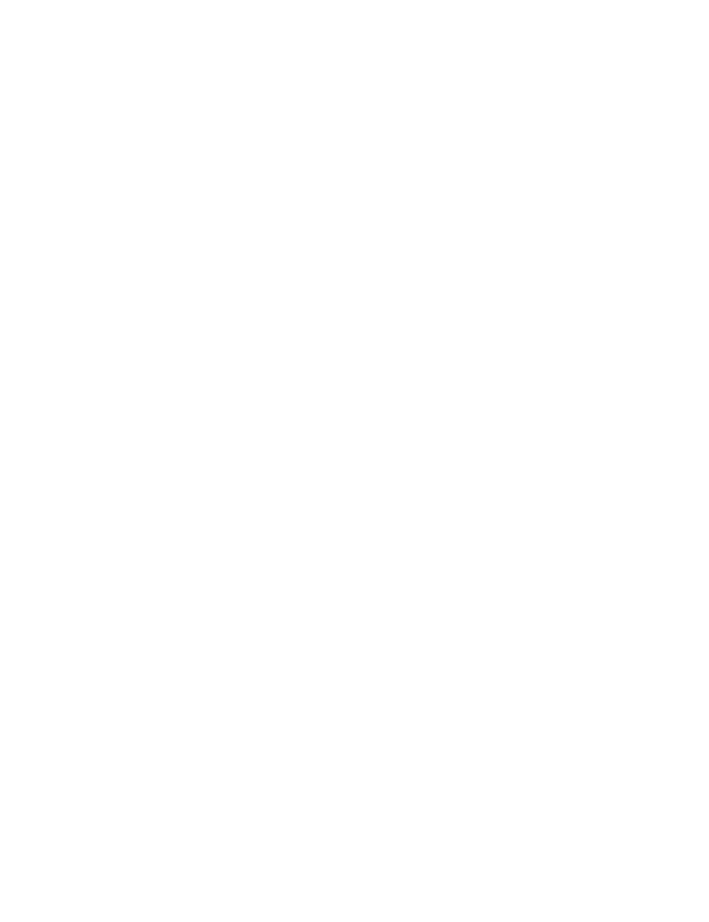
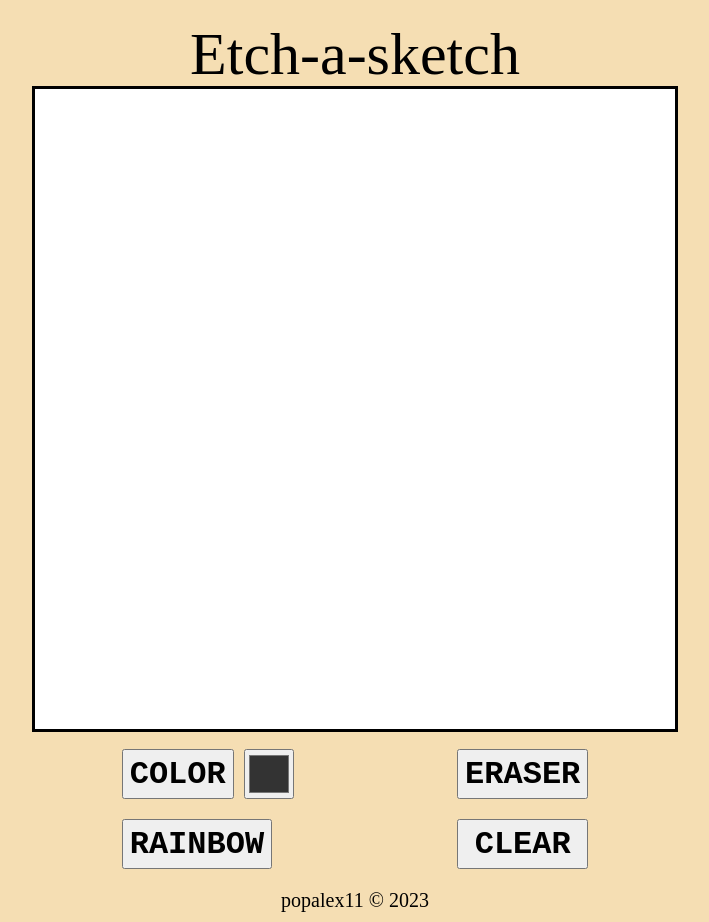
Before and after one commit to popalex11/etch-a-sketch, a plain HTML site: page index.html in a window 1280 px wide. Shown: the whole page, without its empty margins (285-994 px from the left). Before the commit the page ends 800 px from the top, so only its background shows below. Drawn offline with Linux system fonts and the light colour scheme.

Commit message:
Done the website
was so locked in that i forgot to commit, finished it fast

```diff
--- a/app.js
+++ b/app.js
@@ -0,0 +1,99 @@
+
+const DEFAULT_COLOR = '#333333'
+const DEFAULT_MODE = 'color'
+
+let currentColor = DEFAULT_COLOR
+let currentMode = DEFAULT_MODE
+
+function setCurrentColor(color) {
+    currentColor = color
+}
+
+function setCurrentMode(mode){
+    currentMode = mode
+    buttonActivation(mode)
+}
+
+
+const colorPicker = document.getElementById('colorPicker')
+const colorButton = document.getElementById('color')
+const rainbowButton = document.getElementById('rainbow')
+const eraserButton = document.getElementById('eraser')
+const clearButton = document.getElementById('clear')
+const grid = document.getElementById('grid')
+
+colorPicker.oninput = (e) => setCurrentColor(e.target.value)
+colorButton.onclick = () => setCurrentMode('color')
+rainbowButton.onclick = () => setCurrentMode('rainbow')
+eraserButton.onclick = () => setCurrentMode('eraser')
+clearButton.onclick = () => reloadGrid()
+
+function gridSetup() {
+    for(let i=1; i<= 16; i++){
+        const gridRow = document.createElement('div')
+        gridRow.classList.add('row')
+        for(let j=1; j<=16; j++){
+
+            const element = document.createElement("div")
+            element.textContent = " "
+            element.classList.add('grid-element')
+            element.addEventListener("mouseover", changeColor)
+            element.addEventListener("mousedown", changeColor)
+            gridRow.appendChild(element)
+        }
+        grid.appendChild(gridRow)
+    }
+}
+
+let mouseDown = false
+document.body.onmousedown = () => (mouseDown = true)
+document.body.onmouseup = () => (mouseDown = false)
+
+function reloadGrid() {
+    clearGrid()
+    gridSetup()
+}
+
+function clearGrid() {
+    grid.innerHTML = ''
+}
+
+
+function changeColor(e) {
+    if (e.type === 'mouseover' && !mouseDown) return
+
+    if (currentMode === 'rainbow') {
+        const randomR = Math.floor(Math.random() * 256)
+        const randomG = Math.floor(Math.random() * 256)
+        const randomB = Math.floor(Math.random() * 256)
+        e.target.style.backgroundColor = `rgb( ${randomR}, ${randomG}, ${randomB})`
+    } else if (currentMode === 'color') {
+        e.target.style.backgroundColor = currentColor
+    } else if (currentMode === 'eraser') {
+        e.target.style.backgroundColor = '#fefefe'
+    }
+}
+
+
+function buttonActivation(mode){
+    if(currentMode === 'rainbow'){
+        rainbowButton.classList.remove('active')
+    } else if (currentMode === 'color'){
+        colorButton.classList.remove('active')
+    } else if (currentMode === 'eraser') {
+        eraserButton.classList.remove ('active')
+    }
+
+    if(mode === 'rainbow'){
+        rainbowButton.classList.add('active')
+    } else if (currentMode === 'color'){
+        colorButton.classList.add('active')
+    } else if (currentMode === 'eraser') {
+        eraserButton.classList.add ('active')
+    }
+}
+
+window.onload = () => {
+    gridSetup()
+    buttonActivation(DEFAULT_MODE)
+}
--- a/index.html
+++ b/index.html
@@ -5,15 +5,45 @@
     <meta charset="UTF-8">
     <meta http-equiv="X-UA-Compatible" content="IE=edge">
     <meta name="viewport" content="width=device-width, initial-scale=1.0">
-    <title>Etch A Sketch</title>
+    <title>Etch-a-sketch</title>
     <link rel="stylesheet" href="styles.css">
 </head>
 <body>
 
+    <header class="header" id="header">
+        Etch-a-sketch
+    </header>
+
+    <div class="content" id="content">
+        <div id="grid" class="grid">
+
+        </div>
+
+        <div class="butoane-selectie" id="butoane-selectie">
+            <div class="culoare">
+                <div class="sss1">
+                    <button class="color" id="color">COLOR</button>
+
+                    <div><input id="colorPicker" type="color" value="#333333" /></div>
+                </div>
+
+                <button class="rainbow" id="rainbow">RAINBOW</button>
+            </div>
+
+            <div class="sss2">
+                <button class="eraser" id="eraser">ERASER</button>
+
+                <button class="clear" id="clear">CLEAR</button>
+            </div>
+
+        </div>
+    </div>
 
 
-
-
+    <footer class="footer" id="footer">
+        <a href="https://github.com/popalex11">popalex11 </a>
+        © 2023
+    </footer>
 
     <script src="app.js"></script>
 </body>
--- a/styles.css
+++ b/styles.css
@@ -0,0 +1,71 @@
+
+
+.grid {
+    display: flex;
+    width: 100%;
+    margin-bottom: 10px;
+    background-color: white;
+    outline: 3px black solid;
+}
+
+.grid-element {
+    width: 40px;
+    height: 40px;
+}
+
+html {
+    height: 100%;
+}
+
+body {
+    display: flex;
+    flex-direction: column;
+    align-items: center;
+    min-height: 100%;
+    margin: 0px;
+    justify-content: space-between;
+    background-color: wheat;
+}
+
+.header {
+    font-size: 60px;
+    padding-top: 20px;
+    padding-bottom: -20px;
+}
+
+a {
+    text-decoration: none;
+    color: black;
+}
+
+.footer {
+    padding: 10px;
+    font-size: 20px;
+}
+
+.butoane-selectie {
+    display: flex;
+    justify-content: space-around;
+}
+
+button {
+    font-size: 32px;
+    height: 50px;
+    margin: 10px;
+    font-family:'Courier New', Courier, monospace;
+    font-weight: bold;
+}
+
+input {
+    height:50px;
+}
+
+.sss1 {
+    display: flex;
+    align-items: center;
+}
+
+.sss2 {
+    display: flex;
+    flex-direction: column;
+}
```
